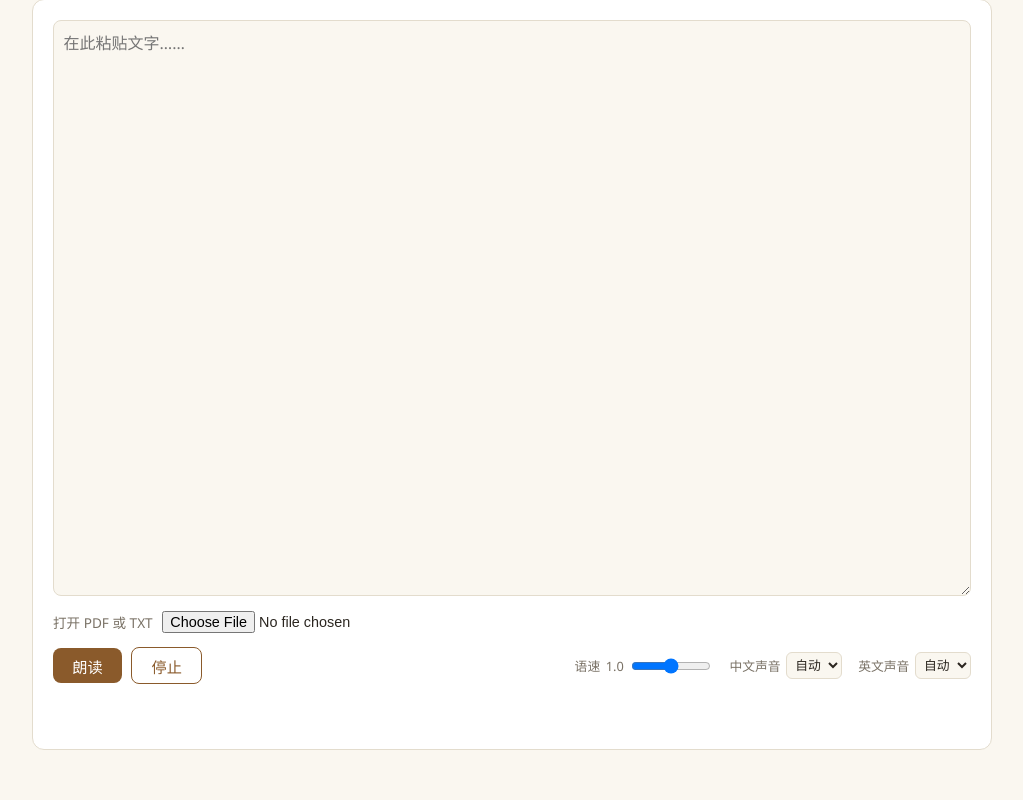
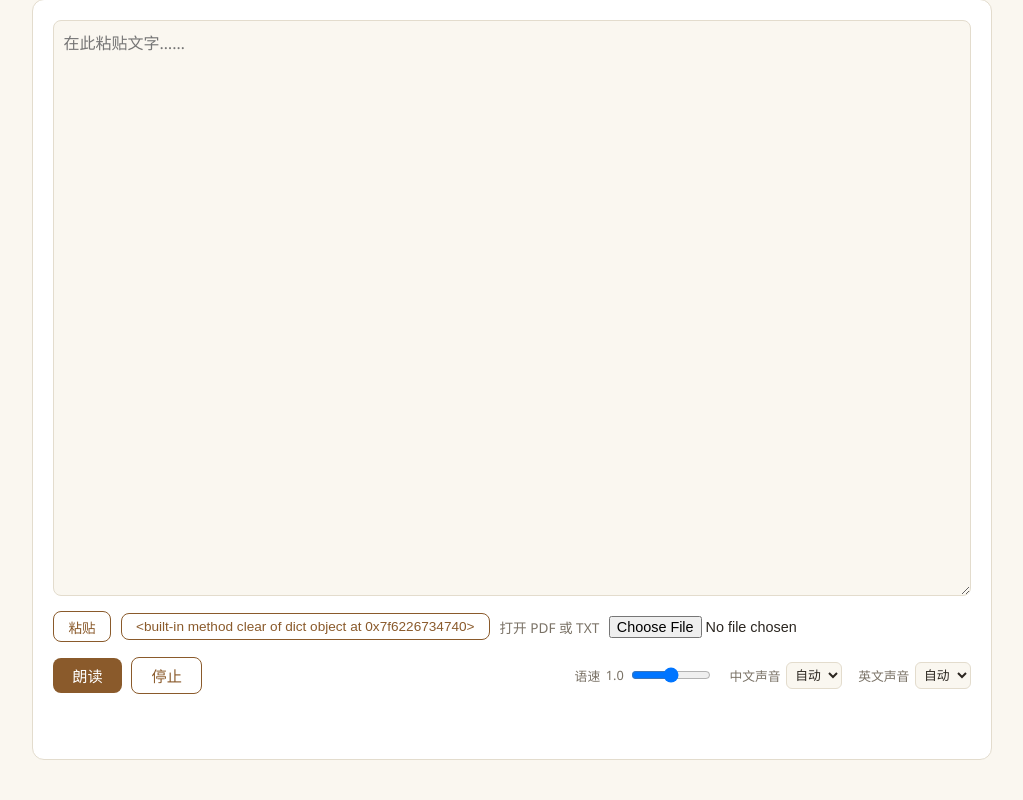
Before and after one commit to abc01013579/zhouyi-divination, a Flask app: page /read in a window 1280 px wide. Shown: the part 212-1012 px from the top of the page, without its empty margins (128-1151 px from the left). Before the commit the page ends 962 px from the top, so only its background shows below. Run offline with Flask 3, Linux system fonts and the light colour scheme.

Commit message:
Add Paste and Clear buttons to the read-aloud page
Co-Authored-By: Claude Opus 5.5 <noreply@anthropic.com>

```diff
--- a/app.py
+++ b/app.py
@@ -114,6 +114,9 @@ READ_STRINGS = {
         "heading": "朗读",
         "hint": "粘贴文字，或打开 PDF / TXT 文件，中文用中文声音读，英文用英文声音读。选中一段只读那一段；把光标放在某处就从那里读起。文字只在本机处理，不上传。",
         "text_placeholder": "在此粘贴文字……",
+        "paste": "粘贴",
+        "clear": "清空",
+        "paste_error": "无法读取剪贴板，请用 Ctrl+V 粘贴。",
         "file_label": "打开 PDF 或 TXT",
         "play": "朗读",
         "pause": "暂停",
@@ -140,6 +143,9 @@ READ_STRINGS = {
         "heading": "Read Aloud",
         "hint": "Paste text, or open a PDF / TXT file. Chinese is read with a Chinese voice, English with an English voice. Select a passage to read just that, or click somewhere to start from there. Everything stays on this device; nothing is uploaded.",
         "text_placeholder": "Paste text here…",
+        "paste": "Paste",
+        "clear": "Clear",
+        "paste_error": "Couldn't read the clipboard; paste with Ctrl+V instead.",
         "file_label": "Open PDF or TXT",
         "play": "Read",
         "pause": "Pause",
--- a/static/style.css
+++ b/static/style.css
@@ -317,6 +317,23 @@ h1 {
   color: var(--text);
 }
 
+.read-tools {
+  display: flex;
+  flex-wrap: wrap;
+  align-items: center;
+  gap: 0.6rem;
+}
+
+.read-tools button {
+  padding: 0.3rem 0.9rem;
+  font-size: 0.85rem;
+  border-radius: 8px;
+  background: transparent;
+  color: var(--accent);
+  border: 1px solid var(--accent);
+  cursor: pointer;
+}
+
 .read-file {
   display: flex;
   flex-wrap: wrap;
--- a/templates/read.html
+++ b/templates/read.html
@@ -20,10 +20,14 @@
     <section class="read-card">
       <textarea id="text" class="read-text" placeholder="{{ t.text_placeholder }}"></textarea>
 
-      <label class="read-file">
-        {{ t.file_label }}
-        <input type="file" id="file" accept=".pdf,.txt,application/pdf,text/plain">
-      </label>
+      <div class="read-tools">
+        <button type="button" id="paste">{{ t.paste }}</button>
+        <button type="button" id="clear">{{ t.clear }}</button>
+        <label class="read-file">
+          {{ t.file_label }}
+          <input type="file" id="file" accept=".pdf,.txt,application/pdf,text/plain">
+        </label>
+      </div>
 
       <div class="read-controls">
         <button type="button" id="play">{{ t.play }}</button>
@@ -57,6 +61,8 @@
 
     var textEl = document.getElementById("text");
     var fileEl = document.getElementById("file");
+    var pasteEl = document.getElementById("paste");
+    var clearEl = document.getElementById("clear");
     var playEl = document.getElementById("play");
     var stopEl = document.getElementById("stop");
     var rateEl = document.getElementById("rate");
@@ -287,6 +293,31 @@
       s.addEventListener("change", function () { save(s.id, s.value); });
     });
 
+    // ---- paste / clear ----
+    // setText:  replace everything in the box, as if newly loaded
+    function setText(text) {
+      finish("");
+      textEl.value = text;
+      save("text", text);
+      builtFrom = null;
+    }
+
+    if (navigator.clipboard && navigator.clipboard.readText) {
+      pasteEl.addEventListener("click", async function () {
+        try {
+          setText((await navigator.clipboard.readText()).trim());
+        } catch (e) {
+          setStatus(T.paste_error);
+        }
+      });
+    } else {
+      pasteEl.hidden = true;        // this browser can't read the clipboard
+    }
+    clearEl.addEventListener("click", function () {
+      setText("");
+      textEl.focus();
+    });
+
     // ---- files ----
     function loadScript(src) {
       return new Promise(function (resolve, reject) {
@@ -333,9 +364,7 @@
         if (!/[\p{L}\p{N}]/u.test(text)) {
           setStatus(T.no_text);
         } else {
-          textEl.value = text.trim();
-          save("text", textEl.value);
-          builtFrom = null;
+          setText(text.trim());
           setStatus(fill(T.loaded, { name: file.name }));
         }
       } catch (e) {
```
